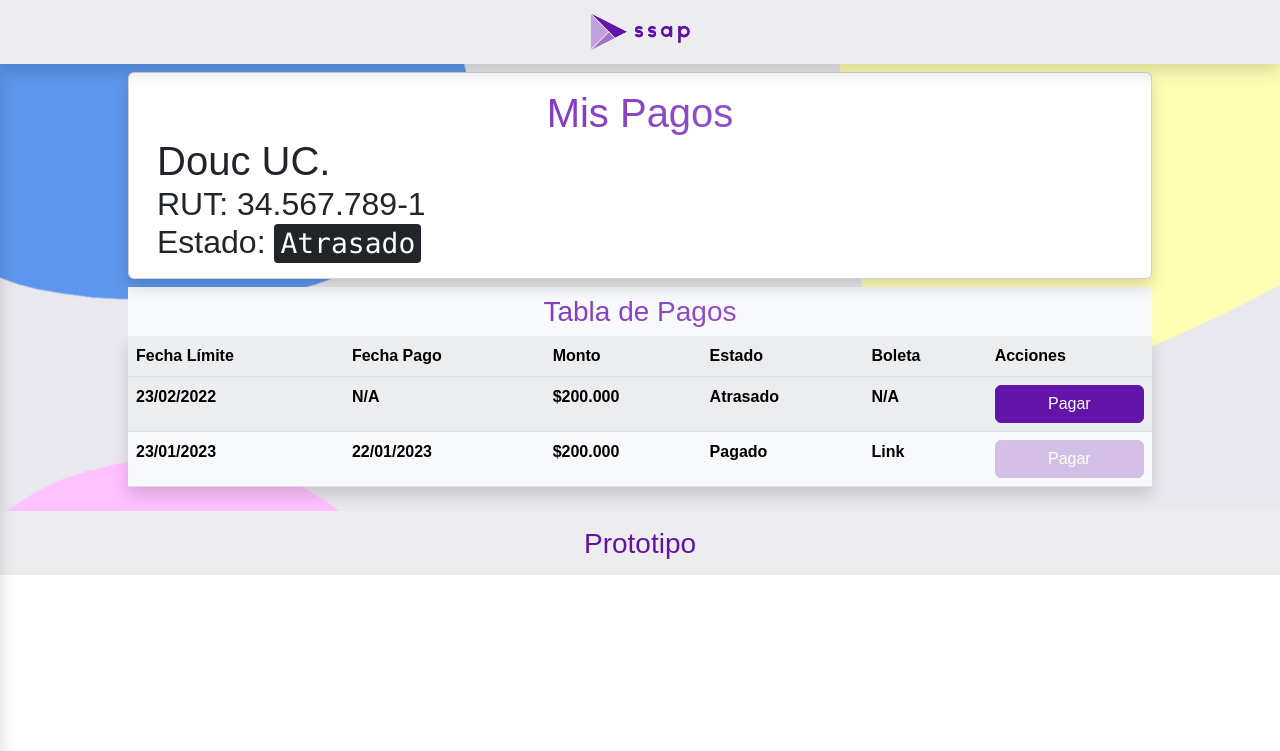
After one commit to danielrojasrabael/Portafolio-Informatica-003D, a Django app: template SSAP_Web/SSAP/templates/SSAP/pagos.html in a window 1280 px wide. The commit adds this page. Shown: the top 751 px of the page. Run offline with Django 4.2, Linux system fonts and the light colour scheme; the template is opened without the code that fills it, so the values that code supplies are empty; some web fonts are replaced.

Commit message:
Pagos, solicitudes, y crear solicitud
bum

```diff
--- a/SSAP_Web/SSAP/static/CSS/estilo.css
+++ b/SSAP_Web/SSAP/static/CSS/estilo.css
@@ -200,6 +200,9 @@ nav{
     box-shadow: var(--bs-toast-box-shadow);
 }
 
+.vacio{
+    padding: 4vh;
+}
 .nav-links{
     padding-left: 0%;
     justify-content: space-around;
--- a/SSAP_Web/SSAP/templates/SSAP/base.html
+++ b/SSAP_Web/SSAP/templates/SSAP/base.html
@@ -62,6 +62,8 @@
 
                     {%if request.session.usuario.tipo == 'CLIENTE'%}
                     <li><a href="{%url 'notificaciones'%}"><button class="btn btn-sidebar" type="button"><strong>Notificaciones</strong></button></a></li>
+                    <li><a href="{%url 'pagos'%}"><button class="btn btn-sidebar" type="button"><strong>Pagos</strong></button></a></li>
+                    <li><a href="{%url 'solicitudes'%}"><button class="btn btn-sidebar" type="button"><strong>Solicitudes</strong></button></a></li>
                     {%elif request.session.usuario.tipo == 'PROFESIONAL'%}
                     <li><a href="{%url 'verclientes'%}"><button class="btn btn-sidebar" type="button"><strong>Ver Clientes</strong></button></a></li>
                     <li><a href="{%url 'checklists'%}"><button class="btn btn-sidebar" type="button"><strong>Check Lists</strong></button></a></li>
@@ -74,8 +76,14 @@
                     <li><a href="{%url 'logout'%}"><button class="btn btn-sidebar" type="button"><strong>Logout</strong></button></a></li>
 
                 </ul>
-                <div>
-                </div>
+                {%if request.session.usuario%}
+                    <div class="vacio">
+                    </div>
+                {%else%}
+                    <div>
+                    </div>
+                {%endif%}
+
         </nav>
         {%block contenido%}
         {%endblock%}
--- /dev/null
+++ b/SSAP_Web/SSAP/templates/SSAP/pagos.html
@@ -0,0 +1,76 @@
+{%extends 'SSAP/base.html'%}
+{% load static %}
+{%block titulo%}SSAP | Pagos{%endblock%}
+{%block contenido%}
+<div class="fondo-global">
+    <div class="fondo-home">
+        <div class="contenedor">
+            <div class="espacio">
+
+                <div class="row esp-input col-sm-12">
+                    <div class="card">
+                        <div class="card-body">
+                            <h1 class="card-title tx-gradiente-p medio-tx">Mis Pagos</h1>
+                            <h1>Douc UC.</h1>
+                            <h2>RUT: 34.567.789-1</h2>
+                            <h2>Estado: <kbd> Atrasado</kbd></h2>
+                        </div>
+                    </div>
+                </div>
+                <div class="row esp-input col-sm-12">
+                    <table class="table table-responsive table-light table-striped">
+                        <thead>
+                            <caption>
+                                <h3 class="tx-gradiente-p medio-tx">Tabla de Pagos</h3>
+                            </caption>
+
+                            <tr>
+                                <th scope="col">Fecha Límite</th>
+                                <th scope="col">Fecha Pago</th>
+                                <th scope="col">Monto</th>
+                                <th scope="col">Estado</th>
+                                <th scope="col">Boleta</th>
+                                <th scope="col">Acciones</th>
+                            </tr>
+
+                        </thead>
+                        <tbody>
+                            <tr>
+                                <th>23/02/2022</th>
+                                <th>N/A</th>
+                                <th>$200.000</th>
+                                <th>Atrasado</th>
+                                <th>N/A</th>
+                                <th>
+                                    <form action="{}" method="post" class="col-sm-12">
+                                        {% csrf_token %}
+                                        <input type="hidden" name="id" value="">
+                                        <input type="submit" value="Pagar" class="accion btn btn-primary col-sm-12">
+                                    </form>
+                                </th>
+                            </tr>
+                            <tr>
+                                <th>23/01/2023</th>
+                                <th>22/01/2023</th>
+                                <th>$200.000</th>
+                                <th>Pagado</th>
+                                <th>Link</th>
+                                <th>
+                                    <div>
+                                        <form action="{}" method="post" class="col-sm-12">
+                                            {% csrf_token %}
+                                            <input type="hidden" name="id" value="">
+                                            <input type="submit" value="Pagar" class="accion btn btn-primary col-sm-12" disabled>
+                                        </form>
+                                    </div>
+                                </th>
+                            </tr>
+                        </tbody>
+                    </table>
+                </div>
+
+            </div>
+        </div>
+    </div>
+</div>
+{%endblock%}
--- a/SSAP_Web/SSAP_Web/urls.py
+++ b/SSAP_Web/SSAP_Web/urls.py
@@ -36,6 +36,9 @@ urlpatterns = [
     #   ------------------------ Cliente ------------------------
     path('notificaciones/', views.notificaciones, name="notificaciones"),
     path('elimnotif/', views.elimNotif, name="elimnotif"),
+    path('pagos/', views.pagos, name="pagos"),
+    path('solicitudes/', views.solicitudes, name="solicitudes"),
+    path('crearsolicitud/', views.crearSolicitud, name="crearsolicitud"),
     #   ------------------------ Profesional ------------------------
     path('verclientes/', views.verClientes, name="verclientes"),
     path('checklists/', views.checklists, name="checklists"),
```
Also changed, not shown: SSAP_Web/SSAP/templates/SSAP/crearsolicitud.html (added, +74 -0 lines), SSAP_Web/SSAP/templates/SSAP/solicitudes.html (added, +69 -0 lines), SSAP_Web/SSAP/views.py (+14 -0 lines).
